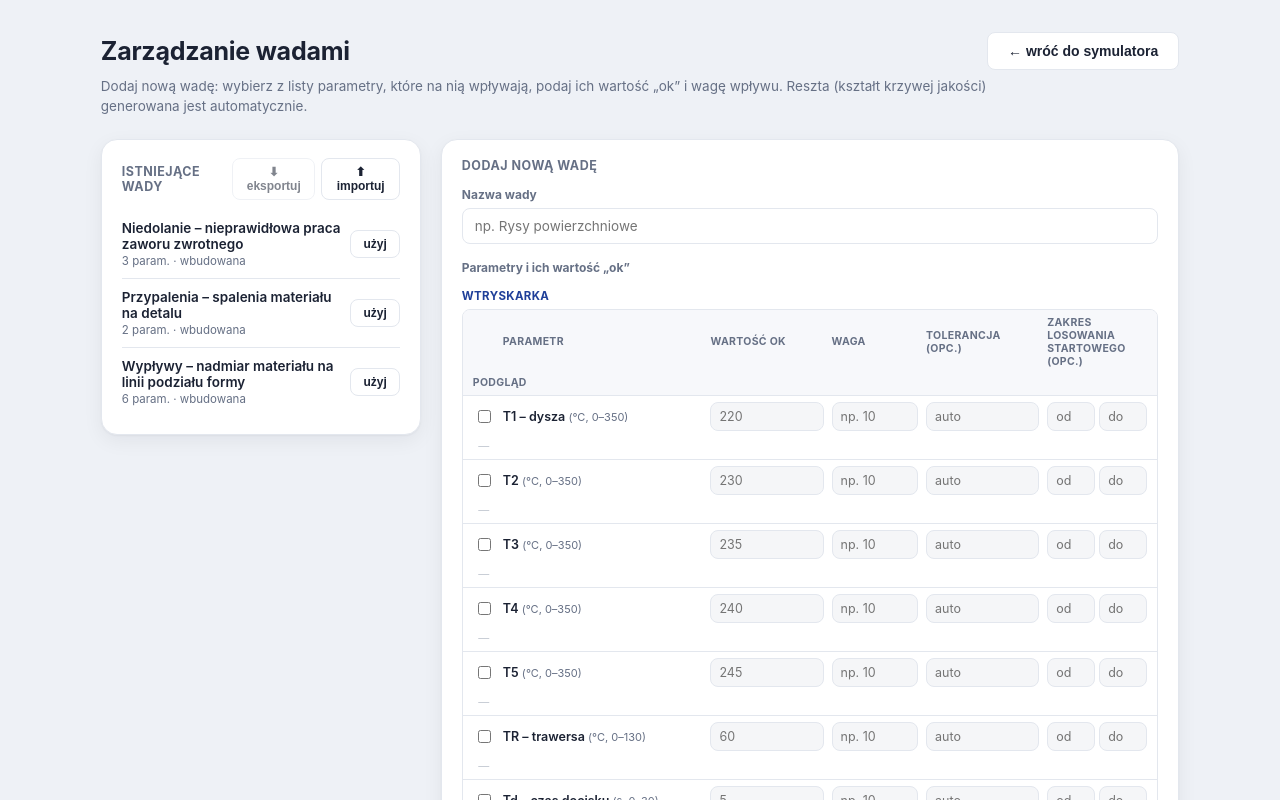
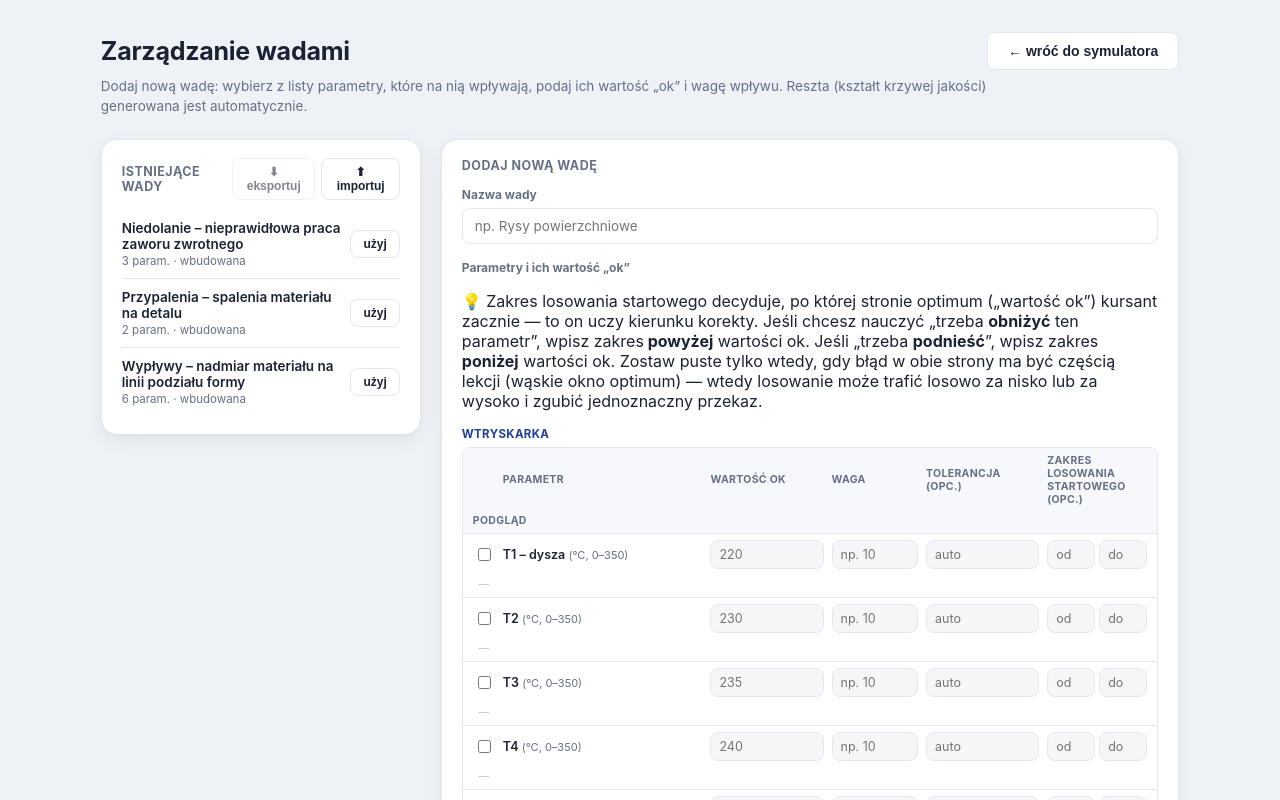
Before and after one commit to frytkens/Symulator-Wtryskarki, a React (Vite) app: page / in a window 1280 px wide. Both pictures are taken after a click on the button "⚙ Zarządzaj wadami". Shown: the top 800 px of the page. Built offline with nearby package versions, Linux system fonts and the light colour scheme.

Commit message:
Update DefectManager.jsx

```diff
--- a/src/components/DefectManager.jsx
+++ b/src/components/DefectManager.jsx
@@ -311,6 +311,13 @@ export default function DefectManager({ defects, customIds, trainerNotes, onSave
           )}
 
           <label className="form-label" style={{ marginTop: 16 }}>Parametry i ich wartość „ok”</label>
+          <p className="field-hint">
+            💡 Zakres losowania startowego decyduje, po której stronie optimum („wartość ok”) kursant zacznie —
+            to on uczy kierunku korekty. Jeśli chcesz nauczyć „trzeba <b>obniżyć</b> ten parametr”, wpisz zakres
+            <b> powyżej</b> wartości ok. Jeśli „trzeba <b>podnieść</b>”, wpisz zakres <b>poniżej</b> wartości ok.
+            Zostaw puste tylko wtedy, gdy błąd w obie strony ma być częścią lekcji (wąskie okno optimum) —
+            wtedy losowanie może trafić losowo za nisko lub za wysoko i zgubić jednoznaczny przekaz.
+          </p>
 
           {Object.entries(grouped).map(([groupName, params]) => (
             <div key={groupName} className="param-group">
```
